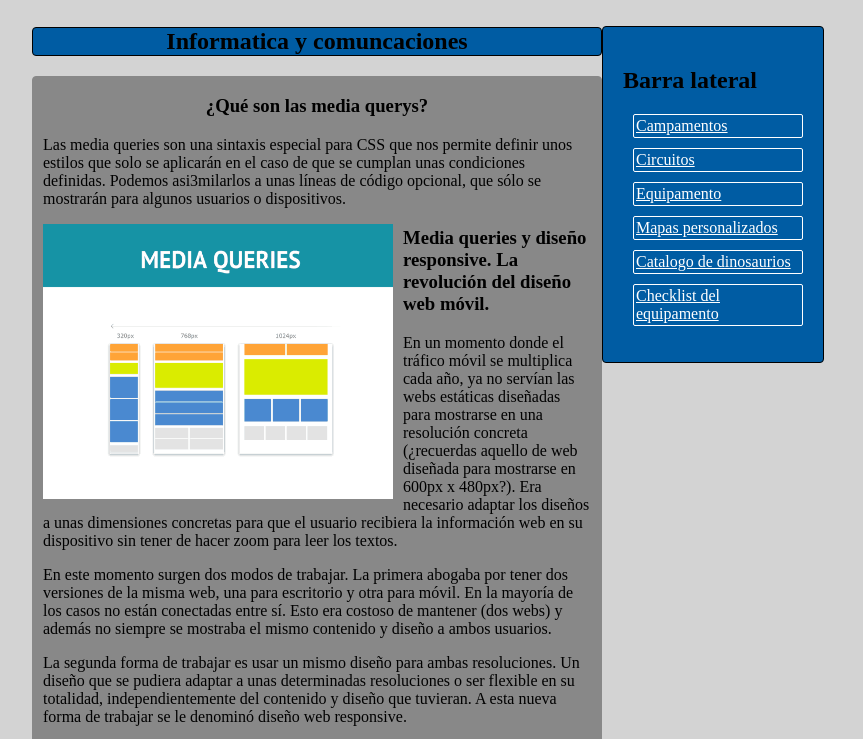
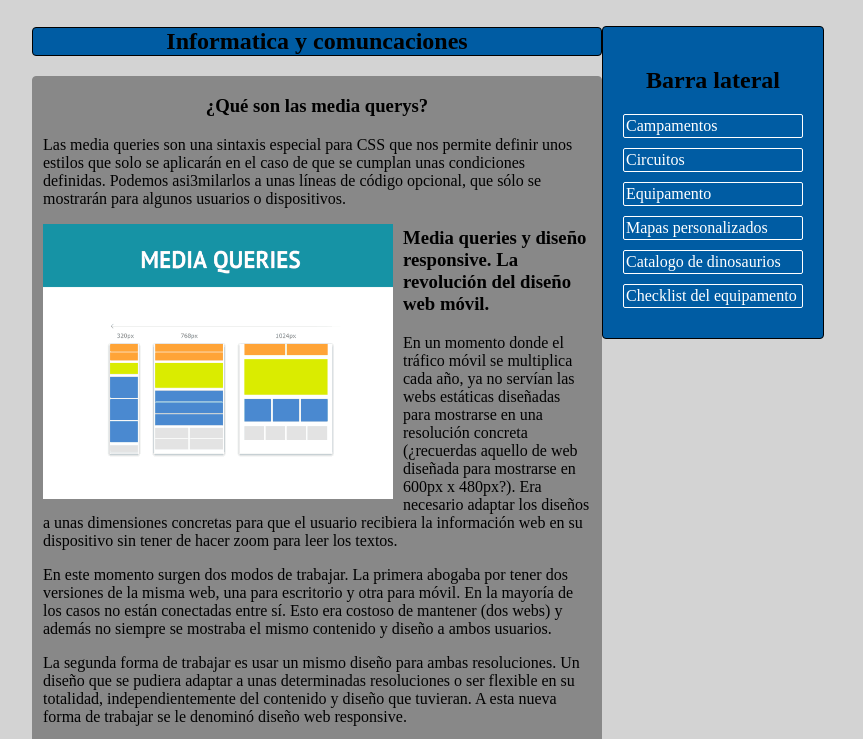
Before and after one commit to Averlath/LM, a plain HTML site: page Examen LM/Examen.html in a window 1280 px wide. Shown: the part 126-865 px from the top of the page, without its empty margins (208-1071 px from the left). Drawn offline with Linux system fonts and the light colour scheme.

Commit message:
Pequenos cambios

```diff
--- a/Examen LM/CSS/Examen.css
+++ b/Examen LM/CSS/Examen.css
@@ -11,6 +11,9 @@ nav {
 	width: 800px;
 }
 
+nav a {
+	text-decoration: none;
+}
 
 nav li {
 	display: inline-block;
@@ -64,10 +67,6 @@ h1 {
 	margin-right: 10px;
 }
 
-#p_block {
-	float: right;
-}
-
 #celula {
 	height: 115px;
 	width: 260;
@@ -84,7 +83,6 @@ section {
 aside {
 	display: inline-block;
 	width: 180px;
-	vertical-align: top;
 	background-color: #005CA3;
 	padding: 20px;
 	border: solid 1px;
@@ -93,20 +91,19 @@ aside {
 	position: fixed;
 }
 
-aside li {
+aside a {
+	text-decoration: none;
+}
+
+aside p {
 	margin-top: 10px;
 	margin-bottom: 10px;
 	border: solid 1px white;
 	border-radius: 2px;
 	padding: 2px;
-	margin-left: -30px;
 }
 
-aside ul {
-	list-style-type: none;
-}
-
-aside h1 {
+aside h2 {
 	text-align: center;
 }
 
@@ -114,7 +111,7 @@ aside h1 {
 	color: white;
 }
 
-aside li:hover {
+aside p:hover {
 	background-color: white;
 }
 
@@ -131,6 +128,10 @@ footer {
 	border-radius: 4px;
 	width: 800px;
 	margin-top: 30px;
+}
+
+footer a {
+	text-decoration: none;
 }
 
 footer li {
--- a/Examen LM/Examen.html
+++ b/Examen LM/Examen.html
@@ -40,27 +40,23 @@
 			    </div>
 			</article>
 			<article>
-			    <div id="section_two">
-			    	<h2 class="informatica">Investigación y ecologia</h2>
-				    <div class="query">
-				    	<h3 class="query_title">Un análisis de sangre podría detectar ocho tipos de cáncer</h3>
-				    	<p>Científicos de la Universidad Johns Hopkins de Estados Unidos han elaborado una prueba, denominada CancerSEEK, que podría suponer un importante avance en la lucha contra el cáncer. El trabajo, publicado en la revista Science, aún no ha sido testado ni validado, pero esta investigación podría ser capaz de detectar ocho tipos de cáncer a partir de un análisis de sangre: mama, colorrectal, pulmón, ovario, hígado, estómago, páncreas y esófago.</p>
-				    	<img src="Images/celula.jpg" id="celula" alt="Celula" /><p id="p_block">El test podría ayudar a reducir el número de falsos positivos – la exploración que indica una enfermedad cuando en realidad no existe – y contribuir a una mayor detección precoz de los citados tumores, minimizando así las técnicas quirúrgicas invasivas. No obstante, la investigación se halla en una fase incipiente y sus aplicaciones en la práctica clínica podrían estar aún lejos de introducirse.</p>
-				    	<p>Los científicos han estado centrados en análisis de biopsias líquidas que busca ADN mutado que flota libremente en la sangre y proteínas relacionadas al cáncer, para tratar de encontrar el cáncer antes de que se expanda y cuando hay una mejor chance de curar la enfermedad.</p>
-				    </div>
+		    	<h2 class="informatica">Investigación y ecologia</h2>
+			    <div class="query">
+			    	<h3 class="query_title">Un análisis de sangre podría detectar ocho tipos de cáncer</h3>
+			    	<p>Científicos de la Universidad Johns Hopkins de Estados Unidos han elaborado una prueba, denominada CancerSEEK, que podría suponer un importante avance en la lucha contra el cáncer. El trabajo, publicado en la revista Science, aún no ha sido testado ni validado, pero esta investigación podría ser capaz de detectar ocho tipos de cáncer a partir de un análisis de sangre: mama, colorrectal, pulmón, ovario, hígado, estómago, páncreas y esófago.</p>
+			    	<img src="Images/celula.jpg" id="celula" alt="Celula" />El test podría ayudar a reducir el número de falsos positivos – la exploración que indica una enfermedad cuando en realidad no existe – y contribuir a una mayor detección precoz de los citados tumores, minimizando así las técnicas quirúrgicas invasivas. No obstante, la investigación se halla en una fase incipiente y sus aplicaciones en la práctica clínica podrían estar aún lejos de introducirse.</p>
+			    	<p>Los científicos han estado centrados en análisis de biopsias líquidas que busca ADN mutado que flota libremente en la sangre y proteínas relacionadas al cáncer, para tratar de encontrar el cáncer antes de que se expanda y cuando hay una mejor chance de curar la enfermedad.</p>
 				</div>
 			</article>
 		</section>
 	    <aside>
 	    	<h2>Barra lateral</h2>
-	    	<ul>
-	    		<li><a href="#" class="aside_links" onmouseover="white()">Campamentos</a></li>
-	    		<li><a href="#" class="aside_links" onmouseover="white()">Circuitos</a></li>
-	    		<li><a href="#" class="aside_links" onmouseover="white()">Equipamento</a></li>
-	    		<li><a href="#" class="aside_links" onmouseover="white()">Mapas personalizados</a></li>
-	    		<li><a href="#" class="aside_links" onmouseover="white()">Catalogo de dinosaurios</a></li>
-	    		<li><a href="#" class="aside_links" onmouseover="white()">Checklist del equipamento</a></li>
-	    	</ul>
+	    	<a href="#" class="aside_links"><p>Campamentos</p></a>
+	    	<a href="#" class="aside_links"><p>Circuitos</p></a>
+	    	<a href="#" class="aside_links"><p>Equipamento</p></a>
+	    	<a href="#" class="aside_links"><p>Mapas personalizados</p></a>
+	    	<a href="#" class="aside_links"><p>Catalogo de dinosaurios</p></a>
+	    	<a href="#" class="aside_links"><p>Checklist del equipamento</p></a>
 	    </aside>
 	 	<footer>
 	    	<ul>
```
